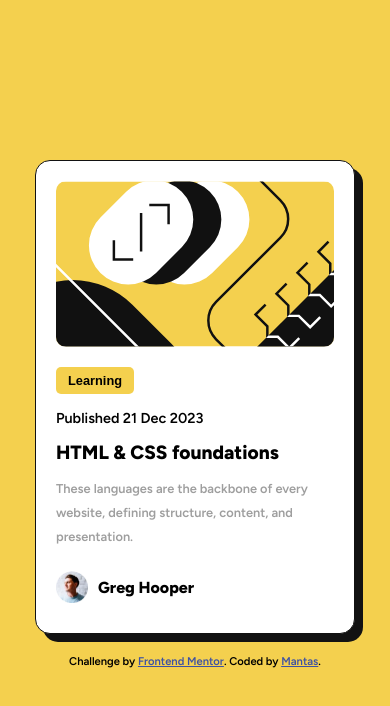
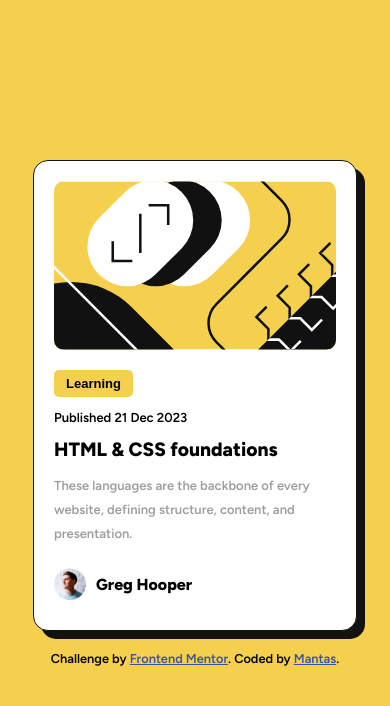
Before and after one commit to Mantas101/Font-End-Mentor-Blog-Preview-Card, a plain HTML site: page index.html in a window 390 px wide. Drawn offline with Linux system fonts and the light colour scheme.

Commit message:
changed the html layout a little and changed css font-sizes to be more responsive

```diff
--- a/index.html
+++ b/index.html
@@ -7,27 +7,20 @@
     <link rel="stylesheet" href="styles.css" />
     <link href="https://fonts.googleapis.com/css2?family=Figtree:wght@600;800&display=swap" rel="stylesheet">
     <title>Frontend Mentor | Blog preview card</title>
-
   </head>
   <body>
-    <div class="container">
-
+    <main>
       <img class="article-illustration" src="assets\images\illustration-article.svg" alt="illustration article image">
-
       <button>Learning</button>
-
       <p class="date">Published 21 Dec 2023</p>
-
       <h1>HTML & CSS foundations</h1>
-
       <p class="article-paragraph">These languages are the backbone of every website, defining structure, content, and presentation.</p>
-
       <div class="grid-container">
-        <img class="avatar" src="assets\images\image-avatar.webp" alt="avatar"><p>Greg Hooper</p></div>
+        <img class="avatar" src="assets\images\image-avatar.webp" alt="avatar"><p>Greg Hooper</p>
       </div>
-    <div class="attribution">
-      Challenge by <a href="https://www.frontendmentor.io?ref=challenge" target="_blank">Frontend Mentor</a>.
-      Coded by <a href="#">Mantas</a>.
-    </div>
+    </main>
+    <footer class="attribution">
+      Challenge by <a href="https://www.frontendmentor.io?ref=challenge" target="_blank">Frontend Mentor</a>. Coded by <a href="#">Mantas</a>.
+    </footer>
   </body>
 </html>
--- a/styles.css
+++ b/styles.css
@@ -13,17 +13,15 @@ body {
     font-family: FigTree, system-ui, -apple-system, 'Segoe UI', Roboto, sans-serif;
     flex-wrap: wrap;
     margin: 10rem 0 0 0;
-    overflow: auto;
 }
-.container{
+main {
     border: 1px solid hsl(0, 0%, 7%);
     box-shadow: 8px 8px hsl(0, 0%, 7%);
-    width: clamp(20rem, 50%, 24rem);
+    width: clamp(20rem, 18.8571rem + 5.7143vw, 24rem);
     border-radius: 15px;
     padding: 20px;
     background-color: hsl(0, 0%, 100%);
     margin-bottom: 20px;
-    overflow: auto;
 }
 .article-illustration {
     width: 100%;
@@ -33,16 +31,16 @@ button {
     margin-top: 1rem;
     padding: 6px 12px;
     border: none;
-    font-size: 0.8rem;
+    font-size: clamp(0.8rem, 0.7429rem + 0.2857vw, 1rem);
     font-weight: 800;
     border-radius: 5px;
     background-color: hsl(47, 88%, 63%);
 }
 .date {
-    font-size: 0.9rem;
+    font-size: clamp(0.8rem, 0.7429rem + 0.2857vw, 1rem);
 }
 h1 {
-    font-size: clamp(1.2rem, 50%, 1.5rem);
+    font-size: clamp(1.2rem, 1.0944rem + 0.4507vw, 1.5rem);
 }
 .grid-container {
     display: grid;
@@ -56,13 +54,13 @@ h1 {
 .article-paragraph {
     color: #9E9E9E;
     line-height: 1.5rem;
-    font-size: clamp(0.8rem, 1vw, 1rem);
+    font-size: clamp(0.8rem, 0.7429rem + 0.2857vw, 1rem);
 }
 .avatar {
     width: 2rem;
 }
 .attribution {
-    font-size: clamp(0.7rem, 1vw, 0.9rem);;
+    font-size: clamp(0.8rem, 0.7648rem + 0.1502vw, 0.9rem);
     text-align: center;
 }
 .attribution a {
```
